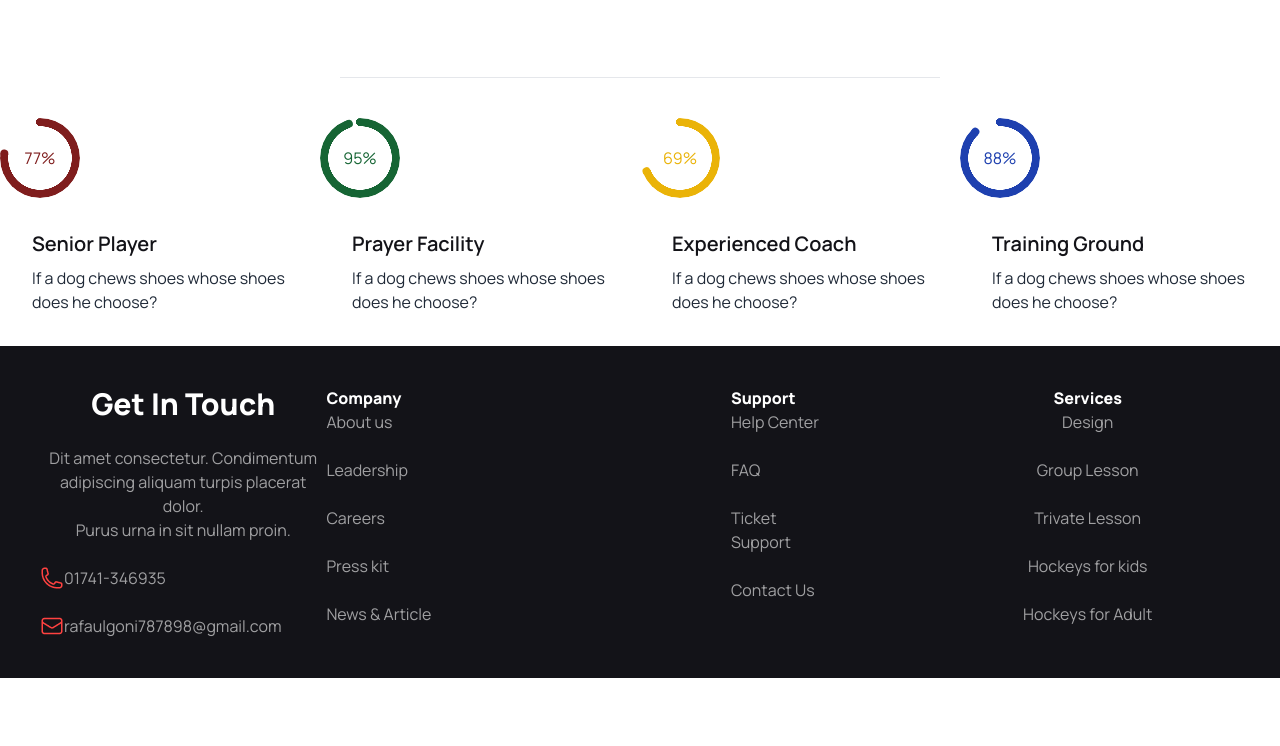
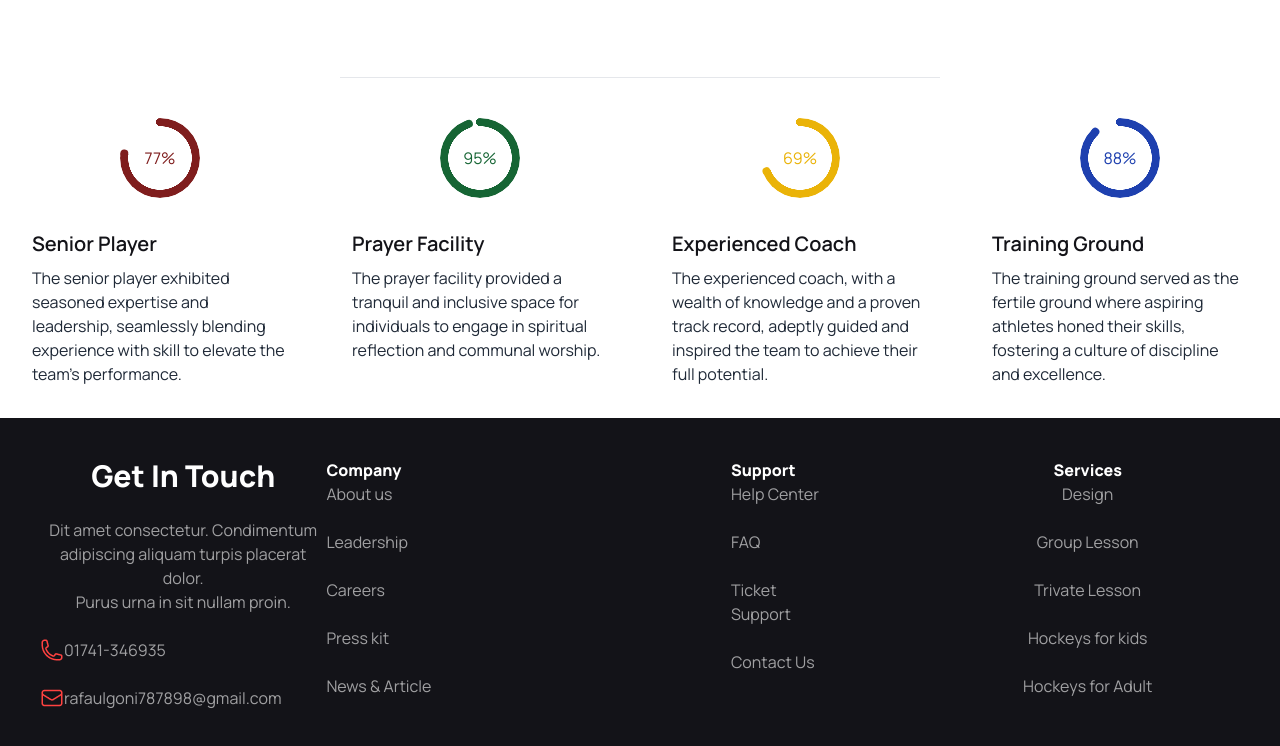
Before and after one commit to rafaulgoni/new-mission-three, a plain HTML site: page index.html in a window 1280 px wide. Shown: the part 904-1650 px from the top of the page. Before the commit the page ends 1582 px from the top, so only its background shows below. Drawn offline with nearby package versions, Linux system fonts and the light colour scheme.

Commit message:
it's my first commit on main section

```diff
--- a/index.html
+++ b/index.html
@@ -94,31 +94,31 @@
         </section>
         <section class="container mx-auto grid grid-cols-1 lg:grid-cols-4">
           <div class="card bg-[#FFF]">
-            <div class="radial-progress text-red-900" style="--value:77;" role="progressbar">77%</div>
+            <div class="radial-progress text-red-900 mx-auto" style="--value:77;" role="progressbar">77%</div>
             <div class="card-body">
               <h2 class="card-title text-[#131318]">Senior Player</h2>
-              <p>If a dog chews shoes whose shoes does he choose?</p>
+              <p>The senior player exhibited seasoned expertise and leadership, seamlessly blending experience with skill to elevate the team's performance.</p>
             </div>
           </div>
           <div class="card bg-[#FFF]">
-            <div class="radial-progress text-green-800" style="--value:95;" role="progressbar">95%</div>
+            <div class="radial-progress text-green-800 mx-auto" style="--value:95;" role="progressbar">95%</div>
             <div class="card-body">
               <h2 class="card-title text-[#131318]">Prayer Facility</h2>
-              <p>If a dog chews shoes whose shoes does he choose?</p>
+              <p>The prayer facility provided a tranquil and inclusive space for individuals to engage in spiritual reflection and communal worship.</p>
             </div>
           </div>
           <div class="card bg-[#FFF]">
-            <div class="radial-progress text-yellow-500" style="--value:69;" role="progressbar">69%</div>
+            <div class="radial-progress text-yellow-500 mx-auto" style="--value:69;" role="progressbar">69%</div>
             <div class="card-body">
               <h2 class="card-title text-[#131318]">Experienced Coach</h2>
-              <p>If a dog chews shoes whose shoes does he choose?</p>
+              <p>The experienced coach, with a wealth of knowledge and a proven track record, adeptly guided and inspired the team to achieve their full potential.</p>
             </div>
           </div>
           <div class="card bg-[#FFF]">
-            <div class="radial-progress text-blue-800" style="--value:88;" role="progressbar">88%</div>
+            <div class="radial-progress text-blue-800 mx-auto" style="--value:88;" role="progressbar">88%</div>
             <div class="card-body">
               <h2 class="card-title text-[#131318]">Training Ground</h2>
-              <p>If a dog chews shoes whose shoes does he choose?</p>
+              <p>The training ground served as the fertile ground where aspiring athletes honed their skills, fostering a culture of discipline and excellence.</p>
             </div>
           </div>
         </section>
```
